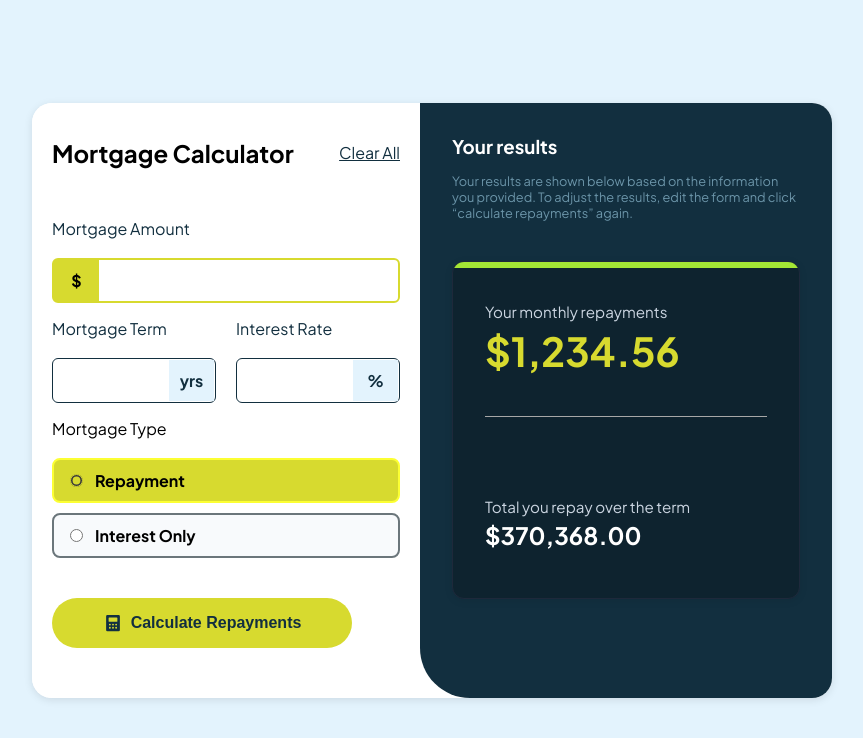
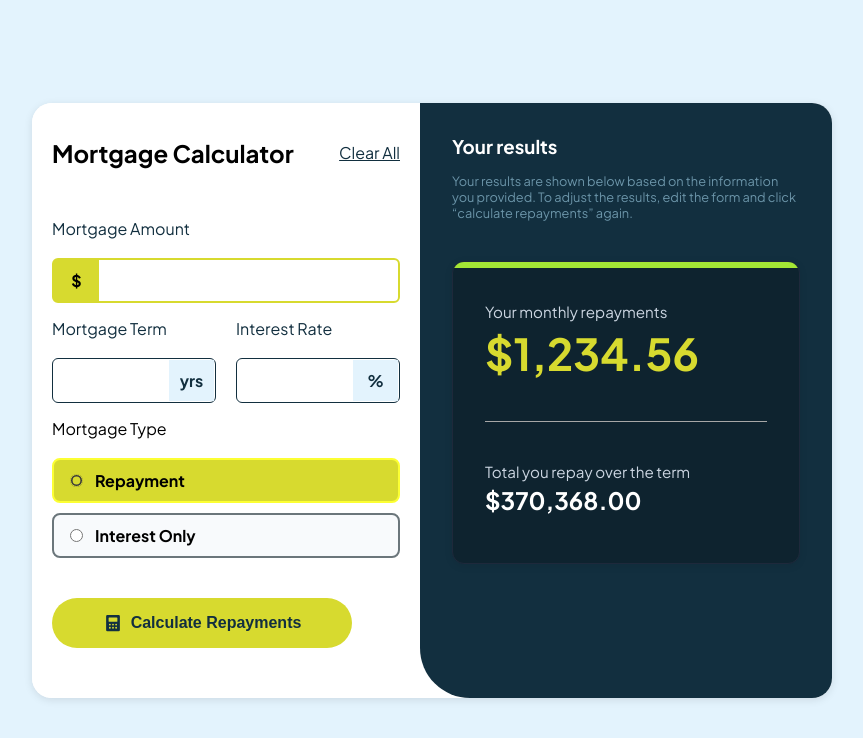
Before and after one commit to jbello-development/mortgage-repayment-calculator, a plain HTML site: page index.html in a window 1280 px wide. Shown: the whole page, without its empty margins (208-1071 px from the left). Drawn offline with Linux system fonts and the light colour scheme; files whose address does not match are found by name.

Commit message:
Update style.css

```diff
--- a/assets/css/style.css
+++ b/assets/css/style.css
@@ -288,11 +288,10 @@ body {
     color: #cbd5e1 !important; /* light gray */
     font-weight: 500;
     margin-bottom: 0.25rem;
-    padding-top: 2.5rem; /* keep or adjust as needed for spacing */
 }
 
 .monthly-repayment-value {
-    font-size: 2.5rem;
+    font-size: 2.75rem;
     font-weight: bold;
     color: hsl(61, 70%, 52%);
     margin-bottom: 1rem;
```
